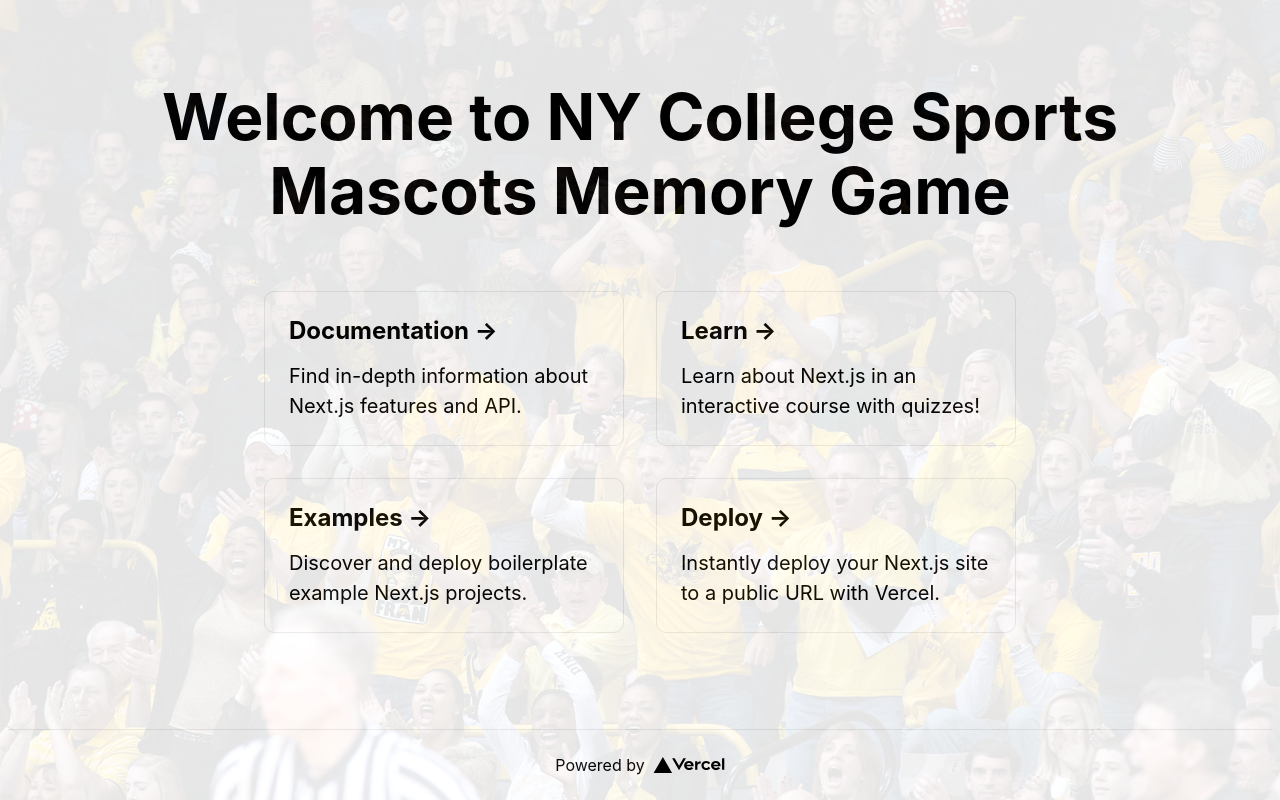
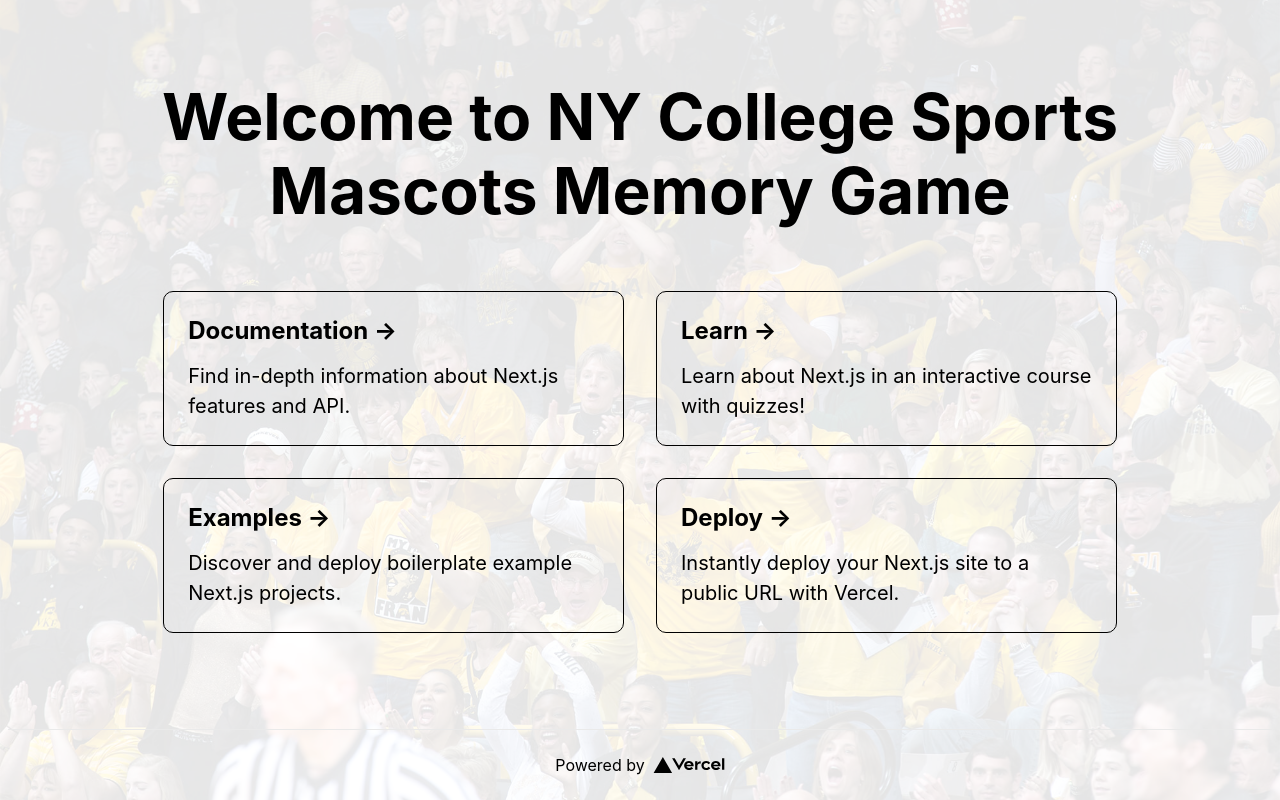
Before and after one commit to IshLovesLucy/college-sport-mascots-card-game, a Next.js app in the folder mascots-card-app/: page / in a window 1280 px wide. Built offline with nearby package versions, Linux system fonts and the light colour scheme.

Commit message:
fix: zindex for hero image

```diff
--- a/mascots-card-app/styles/Home.module.css
+++ b/mascots-card-app/styles/Home.module.css
@@ -20,6 +20,7 @@
 .hero {
   object-fit: cover;
   opacity: 0.1;
+  z-index: -1;
 }
 
 .footer {
@@ -79,8 +80,9 @@
   align-items: center;
   justify-content: center;
   flex-wrap: wrap;
-  max-width: 800px;
+  max-width: 1024px;
   margin-top: 3rem;
+  z-index: 10;
 }
 
 .card {
@@ -89,7 +91,7 @@
   text-align: left;
   color: inherit;
   text-decoration: none;
-  border: 1px solid #eaeaea;
+  border: 1px solid #000000;
   border-radius: 10px;
   transition: color 0.15s ease, border-color 0.15s ease;
   width: 45%;
```
